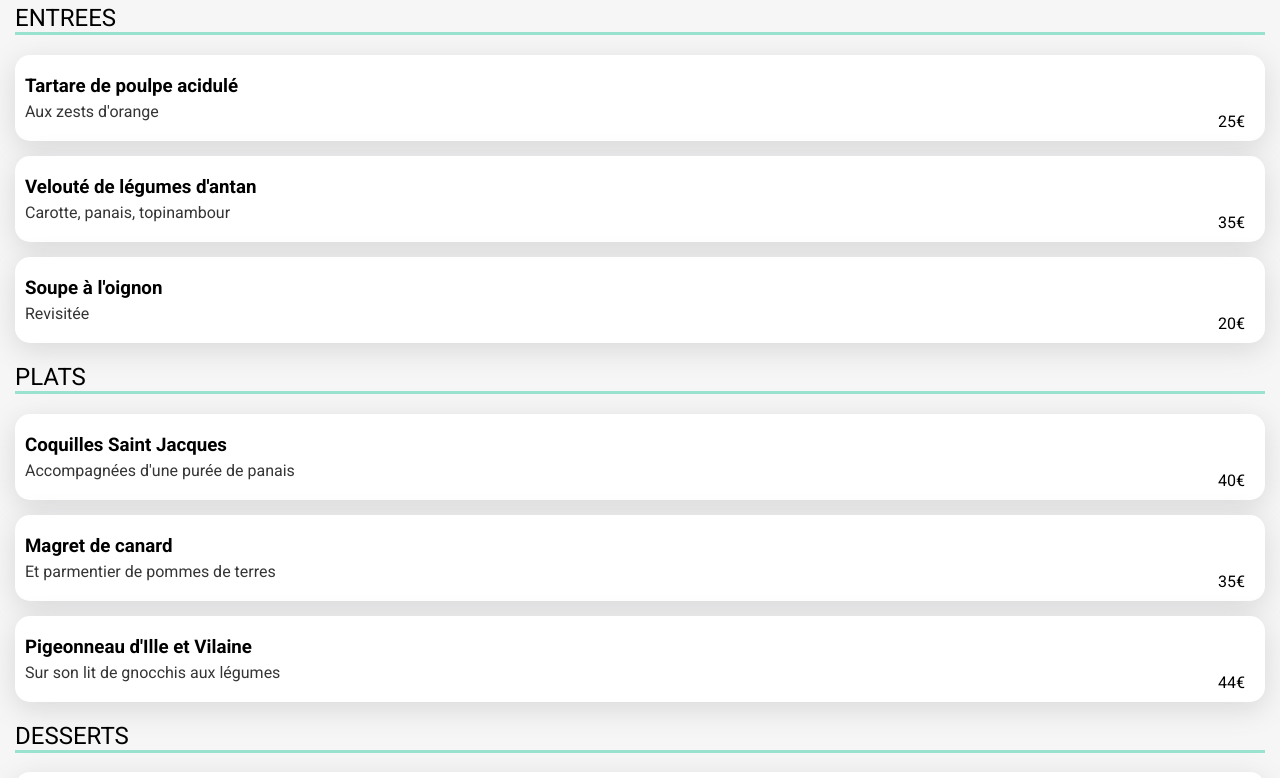
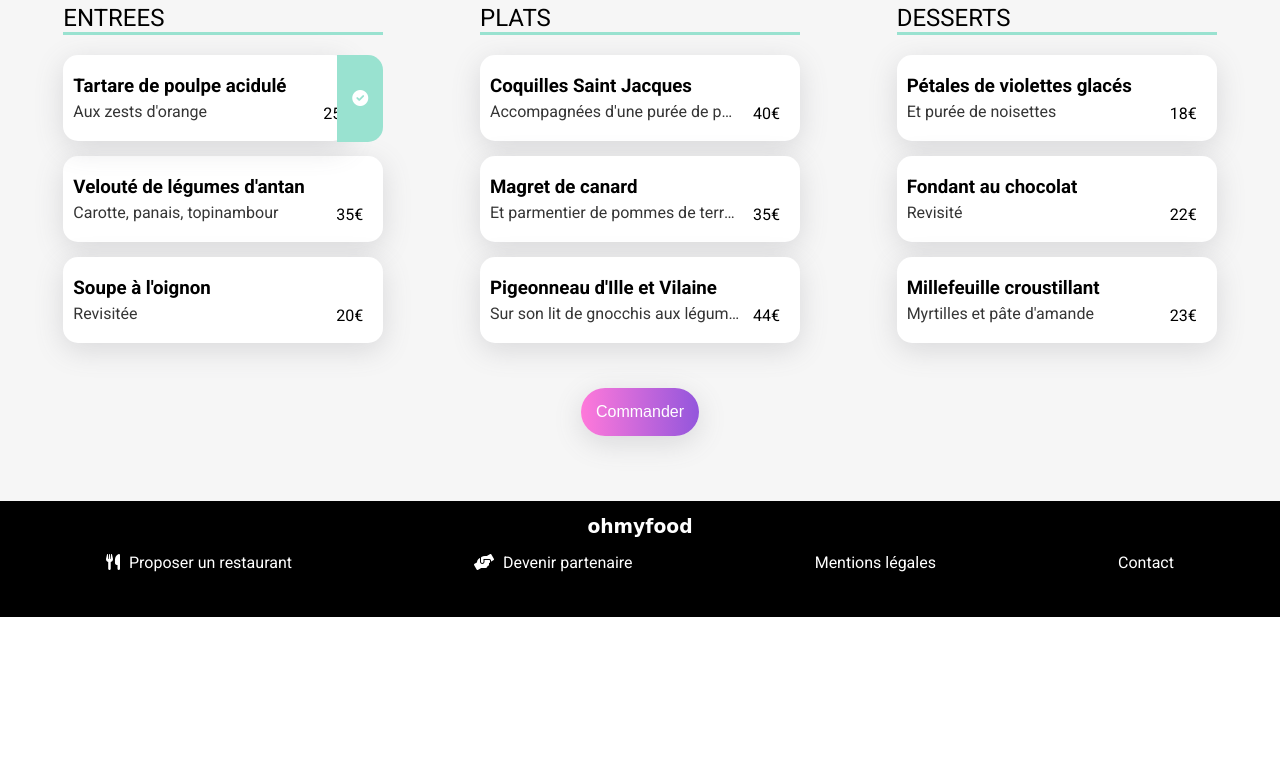
Before and after one commit to NDijoux/OP-P3-OhMyFood, a website: page menu/alafrancaise.html in a window 1280 px wide. Shown: the part 271-1049 px from the top of the page. After the commit the page ends 888 px from the top, so only its background shows below. Drawn offline with Linux system fonts and the light colour scheme; a web font is replaced by a local one.

Commit message:
5th commit

```diff
--- a/menu/alafrancaise.html
+++ b/menu/alafrancaise.html
@@ -55,15 +55,20 @@
             <i class="fas fa-heart heart__full"></i>
           </div>
         </div>
-
+        <div id="menu__flex">
           <div class="menu__compo">
             <h2 class="compo__title">ENTREES</h2>
+            <div class="compo__flex">
               <div class="compo__byline">
                 <div class="byline__detail">
                   <h3 class="detail__title">Tartare de poulpe acidulé</h3>
                   <p class="detail__text">Aux zests d'orange</p>
                 </div>
                 <p class="byline__price">25€</p>
+              </div>
+              <div class="compo__green">
+                <i class="fas fa-check-circle"></i>
+              </div>
             </div>
 
             <div class="compo__byline">
@@ -136,6 +141,7 @@
               <p class="byline__price">23€</p>
             </div>
           </div>
+        </div>
 
         <div class="order">
           <button class="order__button">Commander</button>
@@ -164,7 +170,7 @@
           <li class="nav__link">
             <div>
               <a href="#" title="mail contact">
-                <span>Contact</span>
+                <span class="link__mail">Contact</span>
               </a>
             </div>
           </li>
--- a/scss/_menu.scss
+++ b/scss/_menu.scss
@@ -47,23 +47,45 @@
     display: flex;
     justify-content: space-between;
     border-radius: 15px;
-    padding: 10px 20px 10px 10px;
+    padding: 10px 0px 10px 10px;
     margin-bottom: 15px;
     background-color: white;
     overflow: hidden;
     box-shadow: rgba(100, 100, 111, 0.2) 0px 7px 29px 0px;
     .byline__detail{
+      max-width: 270px;
       .detail__title{
         margin: 10px 0px 5px 0px;
       }
       .detail__text{
         margin: 5px 0px 10px 0px;
         color: $color-dark-grey;
+        width: 250px;
+        white-space: nowrap;
+        overflow: hidden;
+       text-overflow: ellipsis;
       }
     }
     .byline__price{
-      margin: 47px 0px 0px 0px;
+      margin: 39px 0px 0px 0px;
+      padding: 0px 20px 0px 0px;
     }
+  }
+  .compo__flex{
+    display:flex;
+    flex-direction:row;
+  }
+  .compo__green{
+    display: flex;
+    align-items: center;
+    justify-content: center;
+    color: white;
+    background-color: $color-tertiary;
+    width: 50px;
+    height: 87px;
+    border-top-right-radius: 15px;
+    border-bottom-right-radius: 15px;
+    margin-left: -11px;
   }
 }
 
--- a/scss/_responsive.scss
+++ b/scss/_responsive.scss
@@ -3,12 +3,16 @@
   #functioning {
     text-align: center;
     align-items: center;
-    padding: 0px 145px 0px 135px;
   }
+
+  .functioning__list{
+    display: flex;
+    justify-content: space-around;
+  }
+
   .list__element {
-    display: flex;
-    flex-wrap: wrap;
-    max-width: 345px;
+    padding-right: 10px;
+    min-width: 230px;
   }
 
   .restaurant__heading {
@@ -43,12 +47,15 @@
   #functioning {
     text-align: center;
     align-items: center;
-    padding: 0px 345px 0px 335px;
   }
+
+  .functioning__list{
+    display: flex;
+    justify-content: space-around;
+  }
+
   .list__element {
-    display: flex;
-    flex-wrap: wrap;
-    max-width: 345px;
+    min-width: 315px;
   }
 
   .restaurant__heading {
@@ -66,6 +73,22 @@
     max-width: 600px;
   }
 
+  .menu__title{
+    justify-content: center;
+    .title__heart{
+      margin-left: 20px;
+    }
+  }
+
+  #menu__flex{
+    display: flex;
+    justify-content: space-around;
+  }
+
+  .menu__compo {
+    width: 320px;
+  }
+
   .footer__heading {
     text-align: center;
   }
--- a/scss/_variables.scss
+++ b/scss/_variables.scss
@@ -12,7 +12,7 @@
 
 /* Reset */
 
-body {
+body{
   margin: 0px;
   font-family: "Roboto", sans-serif;
   max-width: 1400px;
```
Also changed, not shown: index.html (+2 -0 lines), public/css/style.css, 1 other file. Lines whose indentation alone changed are shown as unchanged.
